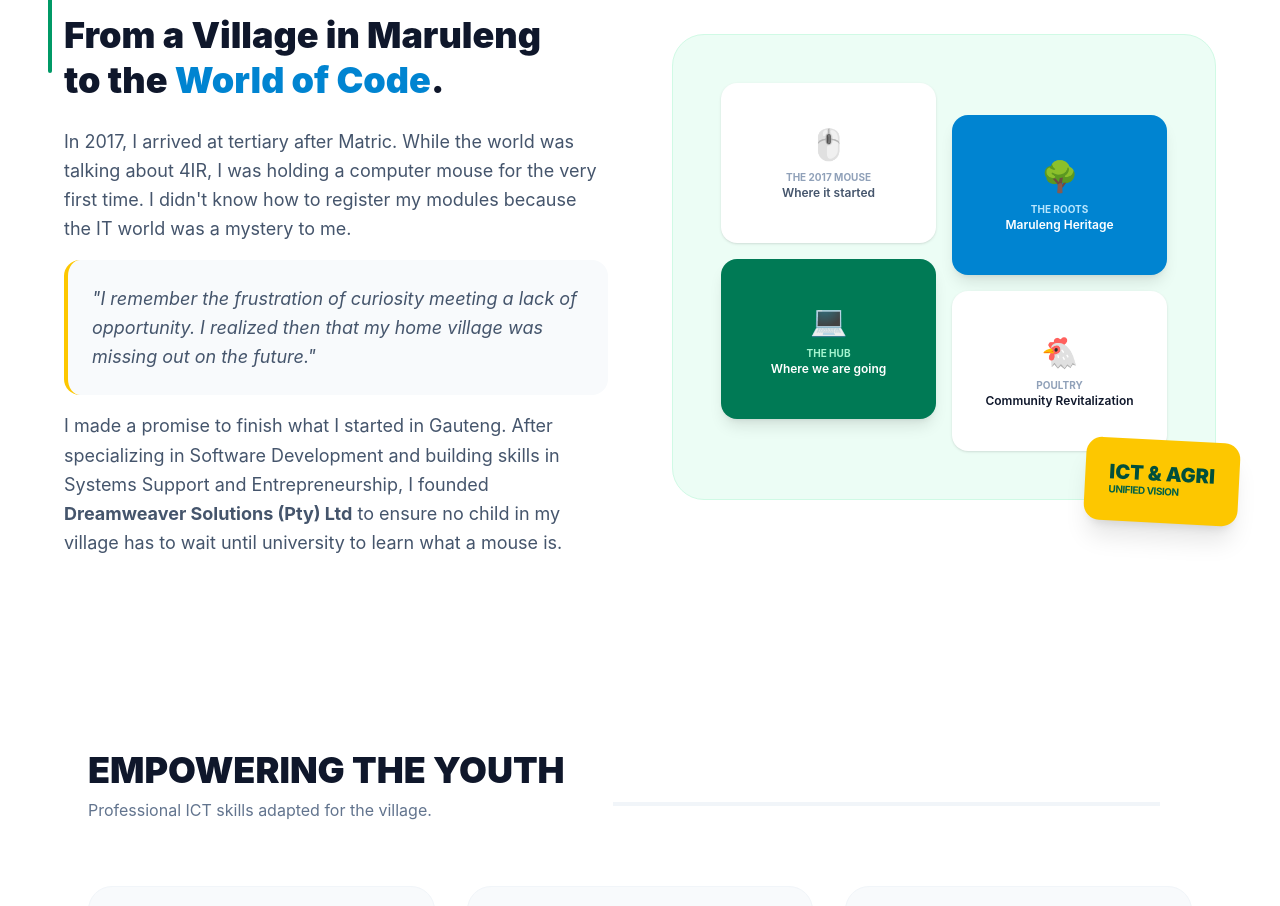
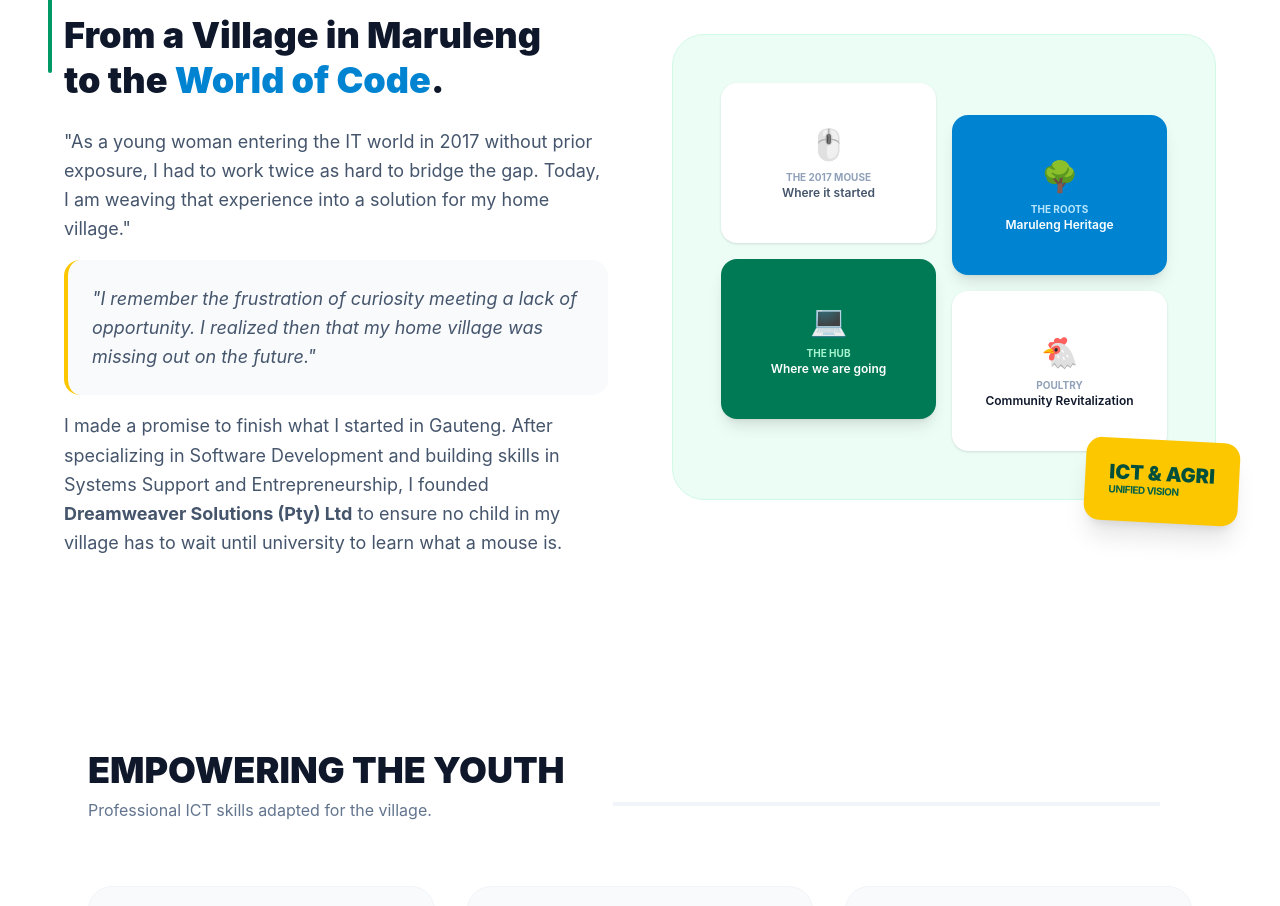
Before and after one commit to MoloroMalepe/MarulrngTech-Agri, a React (Vite) app: page / in a window 1280 px wide. Shown: the part 920-1826 px from the top of the page. Built offline with nearby package versions, Linux system fonts and the light colour scheme.

Commit message:
The journey changed

```diff
--- a/src/App.jsx
+++ b/src/App.jsx
@@ -135,10 +135,10 @@
               </h3>
               <div className="space-y-4 text-slate-600 leading-relaxed text-lg">
                 <p>
-                  In 2017, I arrived at tertiary after Matric. While the world
-                  was talking about 4IR, I was holding a computer mouse for the
-                  very first time. I didn't know how to register my modules
-                  because the IT world was a mystery to me.
+                  "As a young woman entering the IT world in 2017 without prior
+                  exposure, I had to work twice as hard to bridge the gap.
+                  Today, I am weaving that experience into a solution for my
+                  home village."
                 </p>
                 <p className="bg-slate-50 p-6 rounded-2xl border-l-4 border-yellow-400 italic">
                   "I remember the frustration of curiosity meeting a lack of
@@ -339,7 +339,7 @@
           </div>
           <div className="flex gap-6 mt-6 justify-center md:justify-start">
             <a
-              href="https://youtube.com/@yourchannel"
+              href="https://youtube.com/@yDreamweaverSolutionsSA"
               target="_blank"
               className="hover:text-red-500 transition"
             >
```
